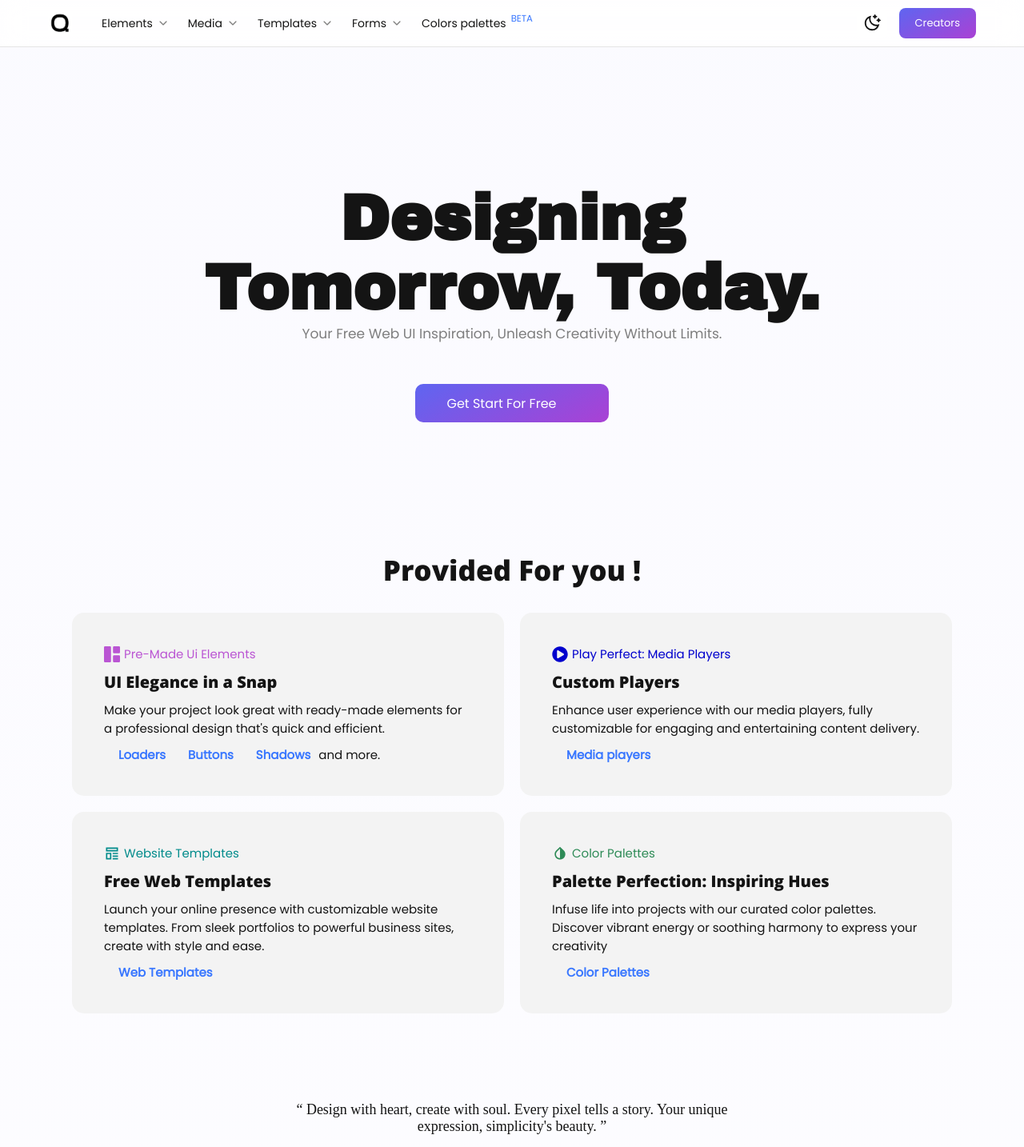
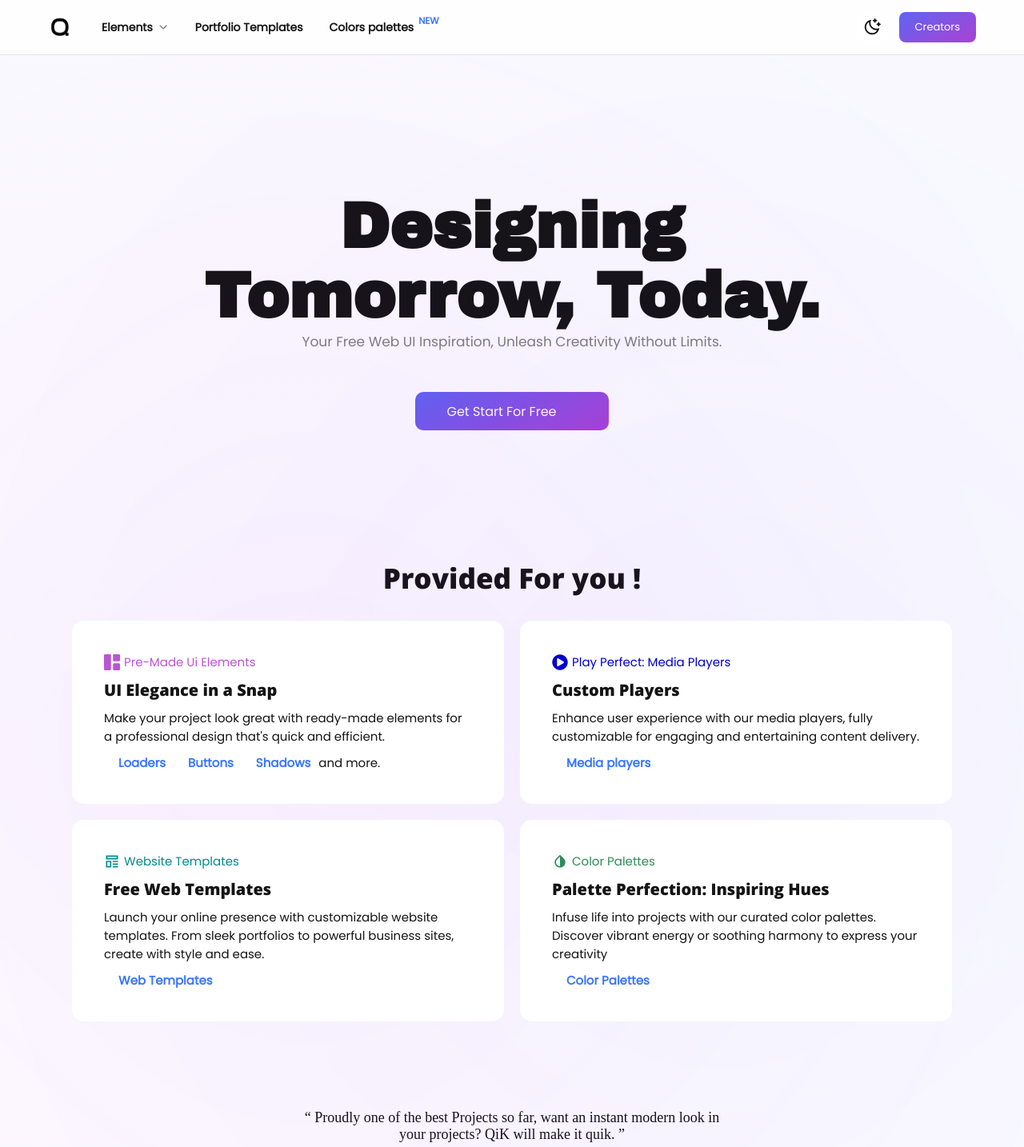
Before and after one commit to kevindermot99/qik, a React (Create React App) app: page / in a window 1280 px wide. Shown: the top 1434 px of the page at 80% size. Built offline with nearby package versions, Linux system fonts and the light colour scheme; some icons are missing; a web font is replaced by a local one.

Commit message:
updated quotes

```diff
--- a/src/components/Header.jsx
+++ b/src/components/Header.jsx
@@ -61,25 +61,10 @@ function Header() {
 
         window.addEventListener('scroll', handleScroll);
 
-        // Clean up the event listener on component unmount
         return () => {
             window.removeEventListener('scroll', handleScroll);
         };
-    }, []); // Empty dependency array ensures the effect runs once on mount
-
-    // making nav bar links keep hoverd when drop down shows
-    const parentItems = document.querySelectorAll('.mega-menu ul li');
-    parentItems.forEach(parentItem => {
-        parentItem.addEventListener('mouseover', function () {
-            this.classList.add('hovered');
-        });
-
-        parentItem.addEventListener('mouseout', function () {
-            this.classList.remove('hovered');
-        });
-    });
-
-
+    }, []);
 
     return (
         <>
@@ -104,8 +89,10 @@ function Header() {
                                     <Link to="/" className="link">Cards</Link>
                                     <Link to="/" className="link">Checkboxes</Link>
                                     <Link to="/" className="link">Footers</Link>
+                                    <Link to="/" className="link">Forms</Link>
                                     <Link to="/" className="link">Loading Spinners</Link>
                                     <Link to="/" className="link">Menu</Link>
+                                    <Link to="/" className="link">Media Players</Link>
                                     <Link to="/" className="link">Navigation Bars</Link>
                                     <Link to="/" className="link">Radio Buttons</Link>
                                     <Link to="/" className="link">Shadows</Link>
@@ -114,41 +101,14 @@ function Header() {
 
                                 </div>
                             </li>
+
                             <li>
-                                <p>Media</p>
-                                <IoIosArrowDown className="dropdown-icon" />
-                                <div className="dropdown">
-                                    <Link to="/" className="link">Audio Players</Link>
-                                    <Link to="/" className="link">Image Galleries</Link>
-                                    <Link to="/" className="link">Video Players</Link>
-                                </div>
+                                <p>Portfolio Templates</p>
                             </li>
+
                             <li>
-                                <p>Templates</p>
-                                <IoIosArrowDown className="dropdown-icon" />
-                                <div className="dropdown">
-                                    <Link to="/" className="link">Mobile App website</Link>
-                                    <Link to="/" className="link">Brand Website</Link>
-                                    <Link to="/" className="link">Admin Dashboard</Link>
-                                    <Link to="/" className="link">E-commerce Website</Link>
-                                    <Link to="/" className="link">Portfolio Website</Link>
-                                    <Link to="/" className="link">Real Estate Website</Link>
-                                    <Link to="/" className="link">Restaurant Website</Link>
-                                </div>
-                            </li>
-                            <li>
-                                <p>Forms</p>
-                                <IoIosArrowDown className="dropdown-icon" />
-                                <div className="dropdown">
-                                    <Link to="/" className="link">Login & Sign up Forms</Link>
-                                    <Link to="/" className="link">Contact Forms</Link>
-                                    <Link to="/" className="link">Feedback Forms</Link>
-                                    <Link to="/" className="link">Survey Forms</Link>
-                                </div>
-                            </li>
-                            <li className="with-sup">
                                 <p>Colors palettes</p>
-                                <sup>beta</sup>
+                                <sup>NEW</sup>
                             </li>
                         </ul>
                     </div>
--- a/src/index.css
+++ b/src/index.css
@@ -28,7 +28,7 @@ body {
     --copy-button-bg: #4d4d538e;
     --copy-icon-color: #eee;
     --wave-color: #eee;
-    --dropdown-color: #ffffff;
+    --dropdown-bg-color: #ececec49;
     --header-color: #ffffffd2;
     --element-bg: #b6cdff70;
 }
@@ -69,7 +69,7 @@ body#with-navbar .container {
 header {
     width: 100%;
     height: fit-content;
-    padding: 10px 60px;
+    padding: 15px 60px;
     display: flex;
     justify-content: space-between;
     align-items: center;
@@ -139,13 +139,13 @@ header {
 
 .mega-menu ul {
     display: flex;
-    gap: 3px;
+    gap: 10px;
 }
 
 .mega-menu ul li {
     list-style: none;
     font-size: 14px;
-    font-weight: 500;
+    font-weight: 600;
     display: flex;
     justify-content: flex-start;
     align-items: center;
@@ -154,15 +154,11 @@ header {
     cursor: pointer;
     color: var(--text-color);
     position: relative;
-    padding: 0 9px 0 12px;
-    border-radius: 5px;
-    height: 35px;
-}
-
-.mega-menu ul li.with-sup {
-    padding-right: 5px;
-    /* gap: 4px; */
-}
+    padding: 0 11px 0 12px;
+    border-radius: 8px;
+    height: 38px;
+}
+
 
 
 .mega-menu ul li sup {
@@ -185,14 +181,17 @@ header {
     position: absolute;
     top: 40px;
     left: -20%;
-    display: flex;
+    /* display: flex;
     flex-direction: column;
-    gap: 0px;
-    min-width: 250px;
-    background-color: var(--dropdown-color);
+    gap: 0px; */
+    display: grid;
+    grid-template-columns: auto auto;
+    grid-gap: 8px;
+    width: fit-content;
+    background-color: var(--body-color);
     z-index: 9;
     border: 1px solid var(--border-lines);
-    padding: 10px;
+    padding: 15px;
     border-radius: 10px;
     -webkit-backdrop-filter: blur(100px);
     backdrop-filter: blur(100px);
@@ -210,7 +209,7 @@ header {
     transform: scale(1);
 }
 
-.mega-menu ul li.hovered {
+.mega-menu ul li:hover {
     /* Add styles for the parent item when hovered */
     background-color: var(--item-hover-color);
     /* Example background color */
@@ -220,10 +219,14 @@ header {
     color: var(--text-color);
     text-decoration: none;
     cursor: pointer;
-    font-size: 13px;
-    font-weight: 500;
-    padding: 8px 12px;
+    font-size: 15px;
+    font-weight: 600;
+    padding: 12px 15px;
     border-radius: 6px;
+    white-space: nowrap;
+    min-width: 200px;
+    width: fit-content;
+    background-color: var(--dropdown-bg-color);
 }
 
 .dropdown .link:hover {
@@ -250,7 +253,7 @@ header {
 }
 
 .ri-btn {
-    /* background-color: var(--body-color); */
+    background-color: transparent;
     -webkit-backdrop-filter: blur(5px);
     backdrop-filter: blur(5px);
     width: 38px;
@@ -1104,6 +1107,38 @@ header {
     height: fit-content;
     padding: 30px;
     scroll-margin: 60px;
+    position: relative;
+}
+
+.bubbles {
+    /* background-color: rgba(123, 177, 179, 0.514); */
+    height: 100%;
+    width: 100%;
+    position: absolute;
+    left: 0;
+    z-index: 1;
+}
+
+.bubbles .bubble1 {
+    position: absolute;
+    top: 20%;
+    left: 10%;
+    background-color: #f700ffd0;
+    height: 30%;
+    width: 40%;
+    border-radius: 50%;
+    filter: blur(400px);
+}
+
+.bubbles .bubble2 {
+    position: absolute;
+    top: 20%;
+    right: 10%;
+    background-color: #001aff9f;
+    height: 30%;
+    width: 40%;
+    border-radius: 50%;
+    filter: blur(400px);
 }
 
 .showroom-grid {
@@ -1117,12 +1152,13 @@ header {
     gap: 20px;
     margin-top: 20px;
     overflow: hidden;
+    z-index: 9;
 }
 
 .showroom-grid .sg-card {
     height: fit-content;
     min-height: 100%;
-    background-color: var(--item-hover-color);
+    background-color: var(--body-color);
     border-radius: 15px;
     padding: 40px;
     display: flex;
@@ -1252,7 +1288,7 @@ header {
 }
 
 .grid-2-element {
-    /* background-color: var(--body-color); */
+    background-color: var(--body-color);
     /* color: #fff; */
     height: 150px;
     text-align: center;
@@ -1278,7 +1314,7 @@ header {
 .grid-2-element.b1 button {
     align-items: center;
     appearance: button;
-    background-color: var(--main-color);
+    background-color: mediumslateblue;
     border-radius: 8px;
     border-style: none;
     box-shadow: rgba(255, 255, 255, 0.26) 0 1px 2px inset;
@@ -1293,11 +1329,8 @@ header {
 }
 
 .grid-2-element.b1 button:active {
-    background-color: #006AE8;
-}
-
-.grid-2-element.b1 button:hover {
-    background-color: #1C84FF;
+    transform: translateY(2px);
+
 }
 
 
@@ -1370,6 +1403,20 @@ header {
 }
 
 
+.grid-2-element.b4 button {
+    display: inline-block;
+    text-decoration: none;
+    border-radius: 8px;
+    cursor: pointer;
+    transition: background 0.3s ease-in-out;
+    background: linear-gradient(to right, #4e54c8, #8f94fb);
+}
+
+.grid-2-element.b4 button:hover {
+    background: linear-gradient(to right, #8f94fb, #4e54c8);
+}
+
+
 /* Footer */
 .footer {
     display: flex;
--- a/src/pages/Home.jsx
+++ b/src/pages/Home.jsx
@@ -66,10 +66,13 @@ function Home() {
          </div>
 
          <div className="showroom">
+            <div className="bubbles">
+               <span className="bubble1"></span>
+               <span className="bubble2"></span>
+            </div>
             <div className="section-header">
-               <Fade triggerOnce><h1>Provided For you !</h1></Fade>
+               <h1>Provided For you !</h1>
                <div className="showroom-grid">
-                  <Fade direction="left" triggerOnce>
                   <div className="sg-card c1">
                      <span><BsGrid1X2Fill /> pre-made Ui Elements</span>
                      <h1>UI Elegance in a Snap</h1>
@@ -81,8 +84,6 @@ function Home() {
                         and more.
                      </p>
                   </div>
-                  </Fade>
-                  <Fade direction="right" triggerOnce>
                   <div className="sg-card c2">
                      <span><FaPlayCircle /> Play Perfect: Media Players</span>
                      <h1>Custom Players</h1>
@@ -91,8 +92,6 @@ function Home() {
                         <h5><FaLink />Media players</h5>
                      </p>
                   </div>
-                  </Fade>
-                  <Fade direction="left" triggerOnce>
                   <div className="sg-card c3">
                      <span><CgTemplate /> Website Templates</span>
                      <h1>Free Web Templates</h1>
@@ -101,8 +100,6 @@ function Home() {
                         <h5><FaLink />Web Templates</h5>
                      </p>
                   </div>
-                  </Fade>
-                  <Fade direction="right" triggerOnce>
                   <div className="sg-card c4">
                      <span><MdOutlineInvertColors /> Color Palettes</span>
                      <h1>Palette Perfection: Inspiring Hues</h1>
@@ -111,7 +108,6 @@ function Home() {
                         <h5><FaLink />Color Palettes</h5>
                      </p>
                   </div>
-                  </Fade>
 
                </div>
             </div>
@@ -120,7 +116,7 @@ function Home() {
          {/* Quote kevin */}
          <Fade delay={300} duration={1300} triggerOnce>
             <div className="review">
-               <p>“ Design with heart, create with soul. Every pixel tells a story. Your unique expression, simplicity's beauty. ”</p>
+               <p>“ Proudly one of the best Projects so far, want an instant modern look in your projects? QiK will make it quik. ”</p>
                <div className="by">
                   <img src={kevin} height="50" width="50" />
                   <span>
```
Lines whose indentation alone changed are shown as unchanged.
